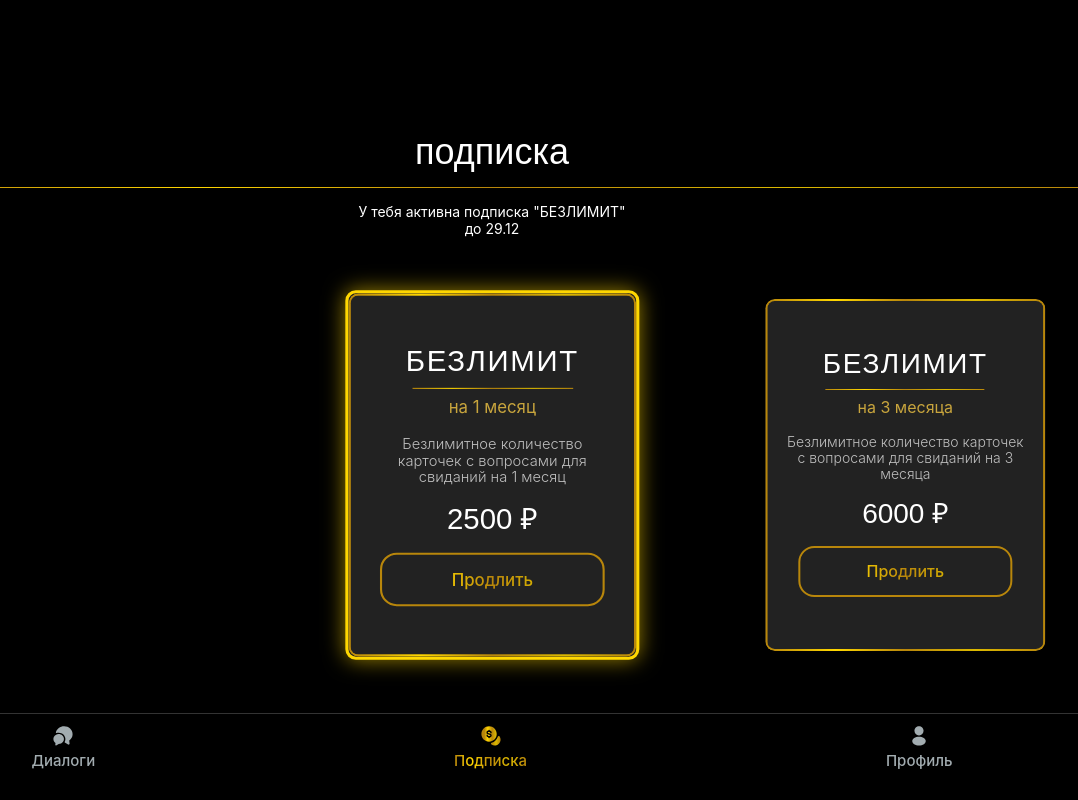
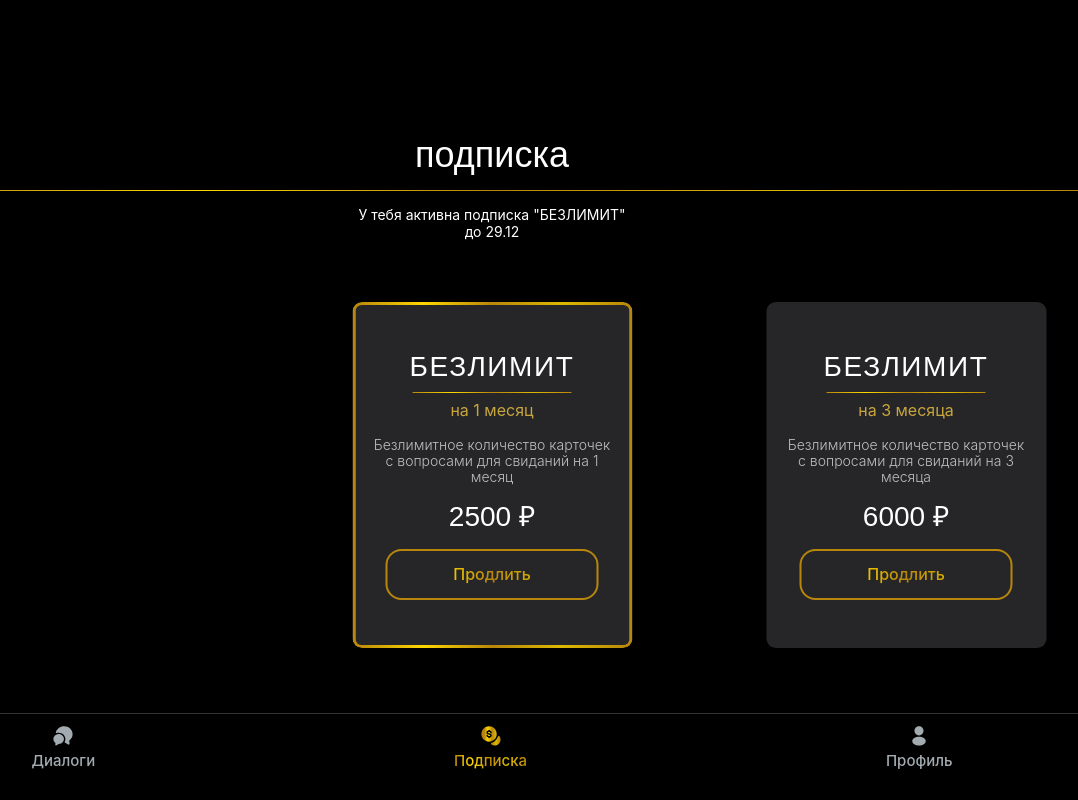
Before and after one commit to CeYn97/Dating-miniApp-tg, a React (Vite) app: page /subscribe in a window 1280 px wide. Shown: the whole page, without its empty margins (148-1226 px from the left). Built offline with nearby package versions, Linux system fonts and the light colour scheme; a web font is replaced by a local one.

Commit message:
PaddingRemove

```diff
--- a/src/pages/App.tsx
+++ b/src/pages/App.tsx
@@ -5,7 +5,7 @@ import Profile from "./Profile";
 import Subscribe from "./Subscribe";
 import "../styles/App.css";
 import "../styles/reset.css";
-import mainLogo from "../assets/mainLogo.svg";
+import mainLogo from "../assets/mainLogo.png";
 import TabBar from "../components/TabBar/TabBar";
 
 const Home: React.FC = () => {
--- a/src/pages/Subscribe.tsx
+++ b/src/pages/Subscribe.tsx
@@ -56,7 +56,7 @@ const Subscribe: React.FC = () => {
       </header>
       <div className="subscription-options">
         <Swiper
-          spaceBetween={20}
+          spaceBetween={21}
           slidesPerView={1.5}
           centeredSlides={true}
           onSlideChange={handleSlideChange}
--- a/src/styles/Subscribe.css
+++ b/src/styles/Subscribe.css
@@ -72,28 +72,37 @@
   justify-content: center;
 }
 
-.subscription-card {
-  background-color: #222;
+/* .subscription-card {
+  background-color: #262628;
   text-align: center;
   width: 280px;
   position: relative;
   padding: 48px 20px;
-  border-radius: 10px;
+  border-radius: 9.37px;
+  cursor: pointer;
+  transition: transform 0.3s, box-shadow 0.3s;
+} */
+
+.subscription-card {
+  background-color: #262628;
+  text-align: center;
+  width: 280px;
+  position: relative;
+  padding: 48px 20px;
+  border-radius: 9.37px;
   cursor: pointer;
   transition: transform 0.3s, box-shadow 0.3s;
 }
 
-.subscription-card.active {
+.subscription-card * {
+  margin: 0; /* Убираем внешние отступы у вложенных элементов */
+  padding: 0; /* Убираем внутренние отступы */
+}
+
+/* .subscription-card.active::before {
   border: 3px solid #ffd700;
   transform: scale(1.05);
   box-shadow: 0 0 20px rgba(255, 215, 0, 0.6);
-}
-
-.subscription-card:hover {
-  transform: scale(1.02);
-}
-
-.subscription-card::before {
   content: "";
   position: absolute;
   inset: 0;
@@ -109,7 +118,48 @@
   );
   mask: linear-gradient(#000 0 0) content-box, linear-gradient(#000 0 0);
   mask-composite: exclude;
+} */
+
+.subscription-card.active::before {
+  content: "";
+  position: absolute;
+  inset: 0;
+  border-radius: 9.37px;
+  border: 1px solid transparent; /* Измените, если нужно */
+  padding: 2px; /* Избегайте перекрытия границ */
+  background-image: linear-gradient(
+    90deg,
+    rgba(184, 134, 11, 1) 0%,
+    rgba(255, 215, 0, 1) 25%,
+    rgba(184, 134, 11, 1) 50%,
+    rgba(220, 185, 0, 1) 75%,
+    rgba(184, 134, 11, 1) 100%
+  );
+  mask: linear-gradient(#000 0 0) content-box, linear-gradient(#000 0 0);
+  mask-composite: exclude;
 }
+
+.subscription-card:hover {
+  transform: scale(1.02);
+}
+
+/* .subscription-card::before {
+  content: "";
+  position: absolute;
+  inset: 0;
+  border-radius: 9.37px;
+  padding: 2px;
+  background-image: linear-gradient(
+    90deg,
+    rgba(184, 134, 11, 1) 0%,
+    rgba(255, 215, 0, 1) 25%,
+    rgba(184, 134, 11, 1) 50%,
+    rgba(220, 185, 0, 1) 75%,
+    rgba(184, 134, 11, 1) 100%
+  );
+  mask: linear-gradient(#000 0 0) content-box, linear-gradient(#000 0 0);
+  mask-composite: exclude;
+} */
 
 .subscription-card h2 {
   font-family: "Lighthaus", sans-serif;
```
